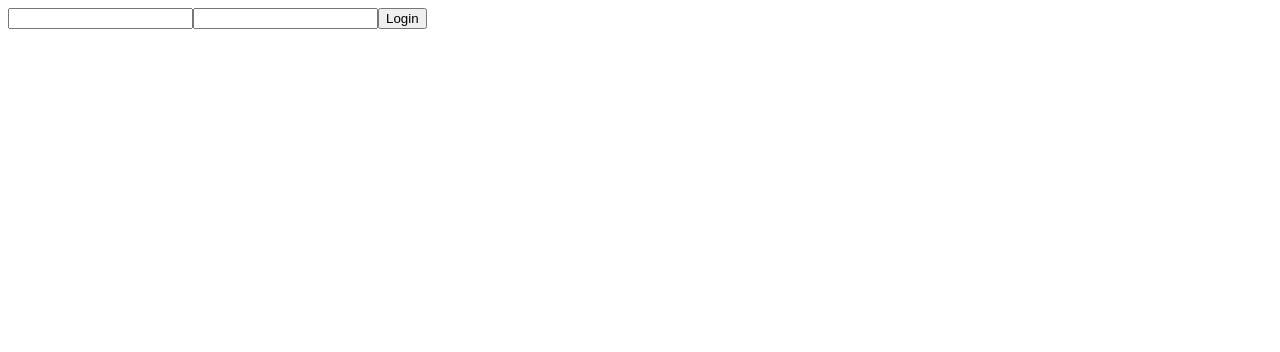
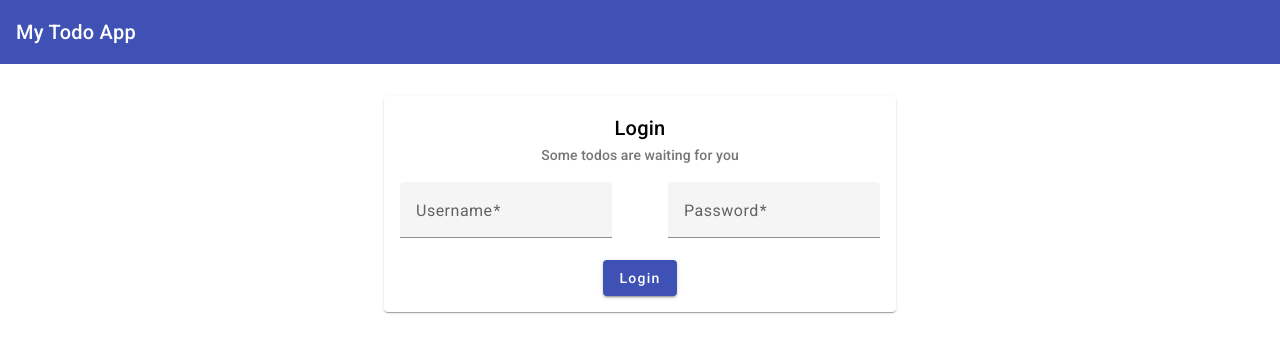
Before and after one commit to MWorksCoding/todo-list-frontend, an Angular app: page /login in a window 1280 px wide. Shown: the top 352 px of the page. Built offline with nearby package versions, Linux system fonts and the light colour scheme.

Commit message:
added material design

```diff
--- a/angular.json
+++ b/angular.json
@@ -30,6 +30,7 @@
               "src/assets"
             ],
             "styles": [
+              "@angular/material/prebuilt-themes/indigo-pink.css",
               "src/styles.scss"
             ],
             "scripts": []
@@ -93,6 +94,7 @@
               "src/assets"
             ],
             "styles": [
+              "@angular/material/prebuilt-themes/indigo-pink.css",
               "src/styles.scss"
             ],
             "scripts": []
--- a/package.json
+++ b/package.json
@@ -11,6 +11,7 @@
   "private": true,
   "dependencies": {
     "@angular/animations": "^16.2.0",
+    "@angular/cdk": "^16.2.14",
     "@angular/common": "^16.2.0",
     "@angular/compiler": "^16.2.0",
     "@angular/core": "^16.2.0",
--- a/src/app/all-todos/all-todos.component.html
+++ b/src/app/all-todos/all-todos.component.html
@@ -1,19 +1,58 @@
-<!-- <p>
-    <mat-toolbar color="primary">
-      <button mat-icon-button class="example-icon" aria-label="Example icon-button with menu icon">
-        <mat-icon>menu</mat-icon>
-      </button>
-      <span>My App</span>
-      <span class="example-spacer"></span>
-      <button mat-icon-button class="example-icon favorite-icon" aria-label="Example icon-button with heart icon">
-        <mat-icon>favorite</mat-icon>
-      </button>
-      <button mat-icon-button class="example-icon" aria-label="Example icon-button with share icon">
-        <mat-icon>share</mat-icon>
-      </button>
-    </mat-toolbar>
-  </p> -->
+<mat-toolbar color="primary">
+  <span>My Todo App</span>
+</mat-toolbar>
 <h1>{{error}}</h1>
-<div *ngFor="let todo of todos"><input [checked]="todo.checked" type="checkbox">{{ todo.title }}</div>
+<!-- <div *ngFor="let todo of todos"><input [checked]="todo.checked" type="checkbox">{{ todo.title }}</div> -->
 
-<input>
+
+<mat-form-field>
+  <mat-label>Filter</mat-label>
+  <input matInput (keyup)="applyFilter($event)" placeholder="Ex. Mia" #input>
+</mat-form-field>
+
+<div class="mat-elevation-z8">
+  <table mat-table [dataSource]="tableDataSource" matSort>
+    <ng-container matColumnDef="id">
+      <th mat-header-cell *matHeaderCellDef mat-sort-header> Number </th>
+      <td mat-cell *matCellDef="let row"> {{row.id}} </td>
+    </ng-container>
+    <ng-container matColumnDef="title">
+      <th mat-header-cell *matHeaderCellDef mat-sort-header> Task </th>
+      <td mat-cell *matCellDef="let row"> {{row.title}} </td>
+    </ng-container>
+    <ng-container matColumnDef="created_at">
+      <th mat-header-cell *matHeaderCellDef mat-sort-header> Created at </th>
+      <td mat-cell *matCellDef="let row"> {{row.created_at | date: 'dd.MM.yyyy HH:mm:ss'}} </td>
+    </ng-container>
+    <ng-container matColumnDef="checked">
+      <th mat-header-cell *matHeaderCellDef mat-sort-header> Checked </th>
+      <td mat-cell *matCellDef="let row"> {{row.checked}} </td>
+    </ng-container>
+
+    <tr mat-header-row *matHeaderRowDef="displayedColumns"></tr>
+    <tr mat-row *matRowDef="let row; columns: displayedColumns;"></tr>
+
+    <!-- Row shown when there is no matching data. -->
+    <tr class="mat-row" *matNoDataRow>
+      <td class="mat-cell" colspan="4">No data matching the filter "{{input.value}}"</td>
+    </tr>
+  </table>
+
+  <mat-paginator showFirstLastButtons [pageSizeOptions]="[5, 10]" aria-label="Select page of todos"></mat-paginator>
+</div>
+
+
+<mat-toolbar color="primary" class="send-todos-div">
+  <span>Add a Todo:</span>
+  <form (ngSubmit)="sendTodo()" class="send-todos-input-button">
+    <div class="login-input-fields">
+      <mat-form-field>
+        <mat-label>Enter a todo</mat-label>
+        <input matInput type="text" name="title" [(ngModel)]="title" required />
+      </mat-form-field>
+    </div>
+    <mat-card-actions>
+      <button mat-raised-button type="submit">Send</button>
+    </mat-card-actions>
+  </form>
+</mat-toolbar>
--- a/src/app/all-todos/all-todos.component.scss
+++ b/src/app/all-todos/all-todos.component.scss
@@ -0,0 +1,18 @@
+.send-todos-div {
+    display: flex;
+    align-items: center;
+    height: 80px;
+    position: fixed;
+    bottom: 0;
+}
+
+.send-todos-input-button{
+    display: flex;
+    align-items: center;
+    gap: 32px;
+    margin: 0 16px 0 16px;
+}
+
+::ng-deep .mat-mdc-form-field-subscript-wrapper{
+    height: 0;
+}
--- a/src/app/all-todos/all-todos.component.ts
+++ b/src/app/all-todos/all-todos.component.ts
@@ -1,5 +1,8 @@
 import { HttpClient, HttpHeaders } from '@angular/common/http';
-import { Component } from '@angular/core';
+import { Component, ViewChild } from '@angular/core';
+import { MatPaginator } from '@angular/material/paginator';
+import { MatSort } from '@angular/material/sort';
+import { MatTableDataSource } from '@angular/material/table';
 import { lastValueFrom } from 'rxjs';
 import { environment } from 'src/environments/environments';
 
@@ -9,16 +12,32 @@ import { environment } from 'src/environments/environments';
   styleUrls: ['./all-todos.component.scss']
 })
 export class AllTodosComponent {
+  displayedColumns: string[] = ['id', 'title', 'created_at', 'checked'];
+
+  @ViewChild(MatPaginator) paginator: MatPaginator | undefined;
+  @ViewChild(MatSort) sort: MatSort | undefined;
+  tableDataSource: any;
   todos: any = [];
   error: string = '';
+  title: string = '';
   constructor(private http: HttpClient) { }
 
   async ngOnInit() {
     try {
       this.todos = await this.loadTodos();
       console.log('todos are:' , this.todos)
+      this.tableDataSource = new MatTableDataSource(this.todos)
     } catch (e) {
       this.error = 'Error while loading';
+    }
+  }
+
+  ngAfterViewInit() {
+    if (this.tableDataSource && this.paginator) {
+      this.tableDataSource.paginator = this.paginator;
+    }
+    if (this.tableDataSource && this.sort) {
+      this.tableDataSource.sort = this.sort;
     }
   }
 
@@ -28,4 +47,17 @@ export class AllTodosComponent {
     headers = headers.set('Authorization' , 'Token' + localStorage.getItem('token')); // get token from local storage
     return lastValueFrom(this.http.get(url));
   }
+
+  applyFilter(event: Event) {
+    const filterValue = (event.target as HTMLInputElement).value;
+    this.tableDataSource.filter = filterValue.trim().toLowerCase();
+
+    if (this.tableDataSource.paginator) {
+      this.tableDataSource.paginator.firstPage();
+    }
+  }
+
+  sendTodo() {
+    console.log('todo is sended')
+  }
 }
--- a/src/app/login/login.component.html
+++ b/src/app/login/login.component.html
@@ -1,5 +1,41 @@
-<form (ngSubmit)="login()">
-    <input type="text" name="username" [(ngModel)]="username" required>
-    <input type="password" name="password" [(ngModel)]="password" required>
-    <button>Login</button>
-</form>
+<div class="loading-screen" *ngIf="loading">
+  <mat-spinner></mat-spinner>
+  <mat-chip color="primary">Loading</mat-chip>
+</div>
+
+<mat-toolbar color="primary">
+  <span>My Todo App</span>
+</mat-toolbar>
+
+<div class="login-card">
+  <mat-card style="width: 40vw">
+    <form (ngSubmit)="login()">
+      <mat-card-header>
+        <mat-card-title>Login</mat-card-title>
+        <mat-card-subtitle>Some todos are waiting for you</mat-card-subtitle>
+      </mat-card-header>
+
+      <div class="login-input-fields">
+        <mat-form-field>
+          <mat-label>Username</mat-label>
+          <input matInput type="text" name="username" [(ngModel)]="username" required />
+        </mat-form-field>
+
+        <mat-form-field>
+          <mat-label>Password</mat-label>
+          <input matInput type="password" name="password" [(ngModel)]="password" required />
+        </mat-form-field>
+      </div>
+
+      <mat-card-actions>
+        <button mat-raised-button color="primary" type="submit">Login</button>
+      </mat-card-actions>
+    </form>
+  </mat-card>
+</div>
+
+<!-- <form (ngSubmit)="login()">
+  <input type="text" name="username" [(ngModel)]="username" required />
+  <input type="password" name="password" [(ngModel)]="password" required />
+  <button>Login</button>
+</form> -->
--- a/src/app/login/login.component.scss
+++ b/src/app/login/login.component.scss
@@ -0,0 +1,43 @@
+.login-input-fields {
+  display: flex;
+  justify-content: space-between;
+  align-items: center;
+  padding: 16px 16px 0 16px;
+  gap: 16px
+}
+
+.login-card {
+  display: flex;
+  justify-content: center;
+  padding: 32px;
+}
+
+.mat-mdc-card-header {
+    flex-direction: column;
+}
+
+.mat-mdc-card-actions {
+    justify-content: center;
+    padding: 0px 16px 16px 16px;
+}
+
+::ng-deep .mat-mdc-card-header-text {
+    display: flex;
+    flex-direction: column;
+    align-items: center;
+}
+
+.loading-screen{
+    position: absolute;
+    z-index: 1;
+    top: 0;
+    bottom: 0;
+    left: 0;
+    right: 0;
+    display: flex;
+    align-items: center;
+    justify-content: center;
+    background-color: rgba(0, 0, 0, 0.3);
+    flex-direction: column;
+    gap: 16px;
+}
--- a/src/app/login/login.component.ts
+++ b/src/app/login/login.component.ts
@@ -8,6 +8,7 @@ import { AuthService } from '../auth.service';
   styleUrls: ['./login.component.scss'],
 })
 export class LoginComponent {
+  loading: boolean = false;
   username: string = '';
   password: string = '';
   constructor(
@@ -20,9 +21,11 @@ export class LoginComponent {
    * Communication to backend
    */
   async login() {
+    this.loading = true;
     try {
       let resp:any  = await this.auth.loginWithUsernameAndPassword(this.username, this.password);
       localStorage.setItem('token', resp['token']); // save token to local storage
+      this.loading = false; // show loading screen
       this.router.navigateByUrl('/todos'); //  Redirection
     } catch (e) {
       alert('Login failed')
--- a/src/index.html
+++ b/src/index.html
@@ -6,8 +6,11 @@
   <base href="/">
   <meta name="viewport" content="width=device-width, initial-scale=1">
   <link rel="icon" type="image/x-icon" href="favicon.ico">
+  <link rel="preconnect" href="https://fonts.gstatic.com">
+  <link href="https://fonts.googleapis.com/css2?family=Roboto:wght@300;400;500&display=swap" rel="stylesheet">
+  <link href="https://fonts.googleapis.com/icon?family=Material+Icons" rel="stylesheet">
 </head>
-<body>
+<body class="mat-typography">
   <app-root></app-root>
 </body>
 </html>
--- a/src/styles.scss
+++ b/src/styles.scss
@@ -1 +1,4 @@
 /* You can add global styles to this file, and also import other style files */
+
+html, body { height: 100%; }
+body { margin: 0; font-family: Roboto, "Helvetica Neue", sans-serif; }
```
Also changed, not shown: src/app/app.module.ts (+7 -1 lines), 1 other file (tests, documents, lock files or other folders).
